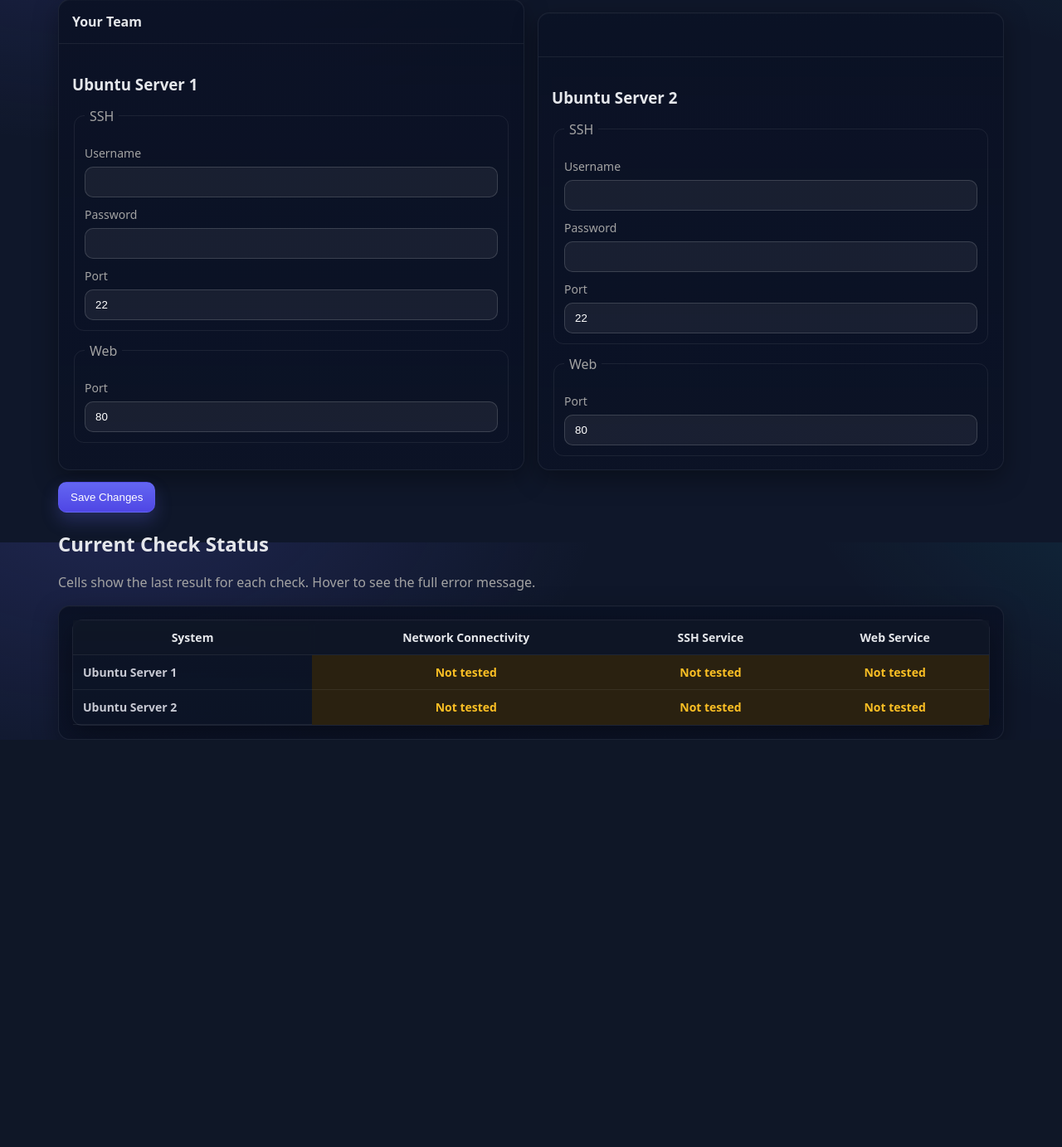
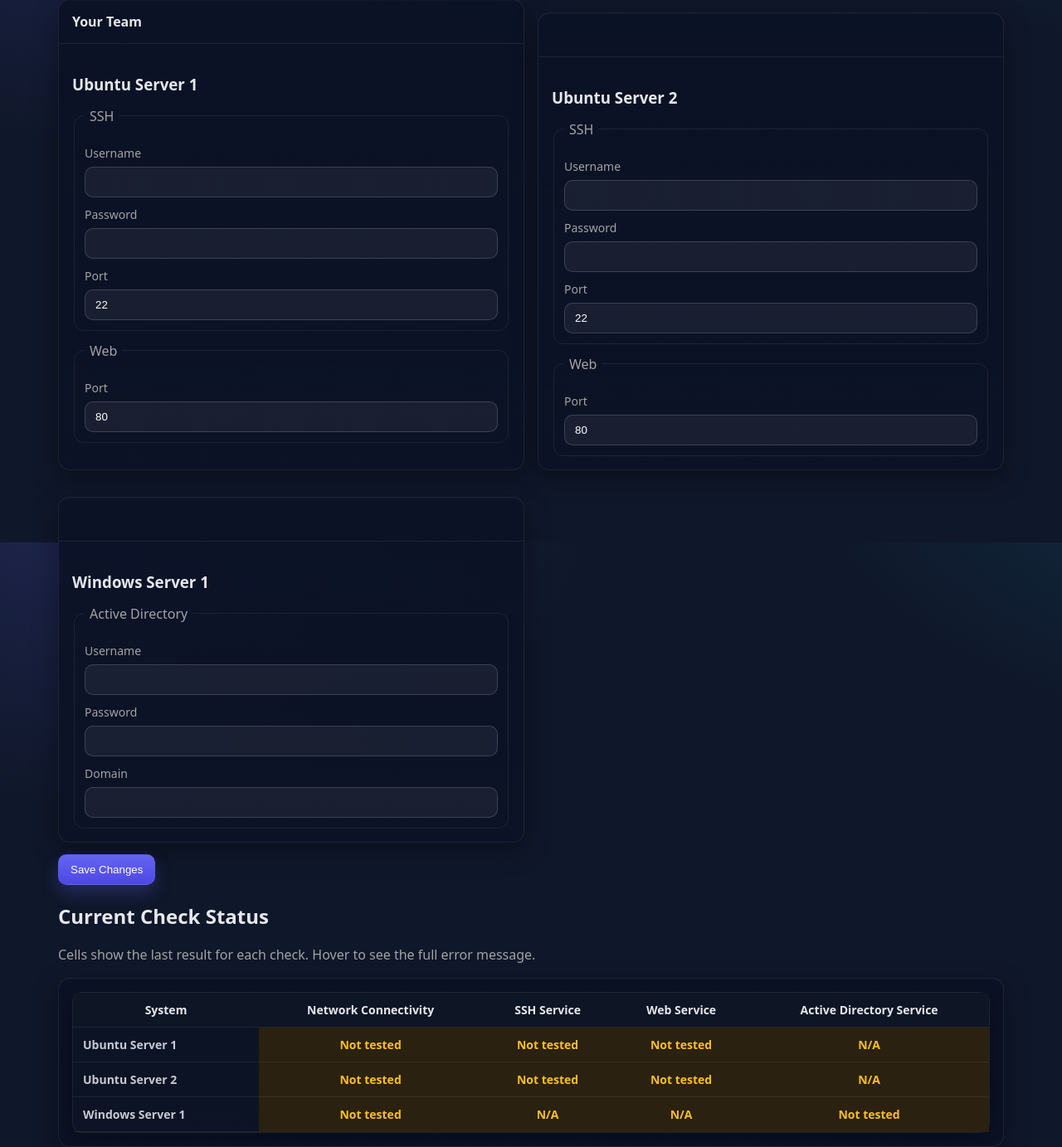
Before and after one commit to Dark-Avenger-Reborn/ScoringEngine, a Flask app: page /config in a window 1280 px wide. Shown: the part 146-1529 px from the top of the page at 83% size. Before the commit the page ends 1038 px from the top, so only its background shows below. Run offline with Flask 3, Linux system fonts and the light colour scheme; the visitor is signed in with stand-in values (Sample User, id 1); some libraries are stand-ins or nearby versions.

Commit message:
Add Active Directory support to configuration and grading system

```diff
--- a/config_loader.py
+++ b/config_loader.py
@@ -137,6 +137,12 @@
                         team_configs[team_id][system_name]['web'] = {
                             'port': service_config.get('default_port', 80)
                         }
+                    elif service_name == 'active_directory':
+                        team_configs[team_id][system_name]['active_directory'] = {
+                            'username': service_config.get('default_username', 'administrator'),
+                            'password': service_config.get('default_password', 'changeme'),
+                            'domain': service_config.get('default_domain', 'example.com')
+                        }
 
         return team_configs
 
--- a/main.py
+++ b/main.py
@@ -37,10 +37,10 @@
 
 def get_json():
     try:
-        with open("config.json", "r") as file:
-            credentials = json.load(file)
+        config_loader = get_config_loader()
+        credentials = config_loader.generate_login_credentials()
         return credentials
-    except FileNotFoundError:
+    except Exception:
         return None
 
 def is_logged_in():
@@ -198,6 +198,18 @@
                     'port': web.get('port', web_service_config.get('default_port', 80))
                 }
 
+            # Validate Active Directory config if this system has Active Directory service
+            if 'active_directory' in system.get('services', []):
+                ad = system_cfg.get('active_directory', {})
+
+                # Normalize Active Directory config
+                ad_service_config = config_loader.get_service_config('active_directory')
+                system_cfg['active_directory'] = {
+                    'username': ad.get('username', ad_service_config.get('default_username', 'administrator')),
+                    'password': ad.get('password', ad_service_config.get('default_password', 'changeme')),
+                    'domain': ad.get('domain', ad_service_config.get('default_domain', 'example.com')),
+                }
+
         # Read full config, update only this team's section, and write back
         try:
             with open('team_configs.json', 'r') as f:
--- a/master_config.json
+++ b/master_config.json
@@ -25,6 +25,12 @@
       "display_name": "Ubuntu Server 2",
       "ip_offset": 30,
       "services": ["ping", "ssh", "web"]
+    },
+    {
+      "name": "windows",
+      "display_name": "Windows Server 1",
+      "ip_offset": 40,
+      "services": ["ping", "active_directory"]
     }
   ],
   "services": {
@@ -49,6 +55,15 @@
       "points": 10,
       "timeout": 20,
       "default_port": 80
+    },
+    "active_directory": {
+      "name": "Active Directory",
+      "display_name": "Active Directory Service",
+      "points": 10,
+      "timeout": 20,
+      "default_username": "administrator",
+      "default_password": "changeme",
+      "default_domain": "example.com"
     }
   },
   "grading": {
--- a/requirements.txt
+++ b/requirements.txt
@@ -2,3 +2,4 @@
 eventlet==0.40.3
 python-socketio==5.14.2
 paramiko==4.0.0
+ldap3==2.9.1
--- a/templates/config.html
+++ b/templates/config.html
@@ -179,7 +179,7 @@
 						const passInput = document.createElement('input');
 						passInput.id = `${system.name}_ssh_password`;
 						passInput.name = `${system.name}.ssh.password`;
-						passInput.type = 'password';
+						passInput.type = 'text';
 						passInput.required = true;
 						sshFieldset.appendChild(passInput);
 
@@ -222,6 +222,51 @@
 						cardBody.appendChild(webFieldset);
 					}
 
+					if (systemServices.includes('active_directory')) {
+						const adFieldset = document.createElement('fieldset');
+						const adLegend = document.createElement('legend');
+						adLegend.textContent = 'Active Directory';
+						adFieldset.appendChild(adLegend);
+
+						// Username
+						const adUserLabel = document.createElement('label');
+						adUserLabel.setAttribute('for', `${system.name}_ad_username`);
+						adUserLabel.textContent = 'Username';
+						adFieldset.appendChild(adUserLabel);
+						const adUserInput = document.createElement('input');
+						adUserInput.id = `${system.name}_ad_username`;
+						adUserInput.name = `${system.name}.active_directory.username`;
+						adUserInput.type = 'text';
+						adUserInput.required = true;
+						adFieldset.appendChild(adUserInput);
+
+						// Password
+						const adPassLabel = document.createElement('label');
+						adPassLabel.setAttribute('for', `${system.name}_ad_password`);
+						adPassLabel.textContent = 'Password';
+						adFieldset.appendChild(adPassLabel);
+						const adPassInput = document.createElement('input');
+						adPassInput.id = `${system.name}_ad_password`;
+						adPassInput.name = `${system.name}.active_directory.password`;
+						adPassInput.type = 'text';
+						adPassInput.required = true;
+						adFieldset.appendChild(adPassInput);
+
+						// Domain
+						const adDomainLabel = document.createElement('label');
+						adDomainLabel.setAttribute('for', `${system.name}_ad_domain`);
+						adDomainLabel.textContent = 'Domain';
+						adFieldset.appendChild(adDomainLabel);
+						const adDomainInput = document.createElement('input');
+						adDomainInput.id = `${system.name}_ad_domain`;
+						adDomainInput.name = `${system.name}.active_directory.domain`;
+						adDomainInput.type = 'text';
+						adDomainInput.required = true;
+						adFieldset.appendChild(adDomainInput);
+
+						cardBody.appendChild(adFieldset);
+					}
+
 					card.appendChild(cardBody);
 					systemsGrid.appendChild(card);
 				});
@@ -257,6 +302,18 @@
 						const webPortEl = document.getElementById(`${systemName}_web_port`);
 						if (webPortEl) webPortEl.value = webData.port ?? 80;
 					}
+
+					// Apply Active Directory config if system has Active Directory service
+					if (system.services.includes('active_directory')) {
+						const adData = systemData.active_directory || {};
+						const adUsernameEl = document.getElementById(`${systemName}_ad_username`);
+						const adPasswordEl = document.getElementById(`${systemName}_ad_password`);
+						const adDomainEl = document.getElementById(`${systemName}_ad_domain`);
+
+						if (adUsernameEl) adUsernameEl.value = adData.username || '';
+						if (adPasswordEl) adPasswordEl.value = adData.password || '';
+						if (adDomainEl) adDomainEl.value = adData.domain || '';
+					}
 				});
 			}
 
@@ -286,6 +343,19 @@
 						const webPort = document.getElementById(`${systemName}_web_port`)?.value;
 						result[currentTeam][systemName].web = {
 							port: parseInt(webPort, 10)
+						};
+					}
+
+					// Read Active Directory config if system has Active Directory service
+					if (system.services.includes('active_directory')) {
+						const adUsername = document.getElementById(`${systemName}_ad_username`)?.value;
+						const adPassword = document.getElementById(`${systemName}_ad_password`)?.value;
+						const adDomain = document.getElementById(`${systemName}_ad_domain`)?.value;
+
+						result[currentTeam][systemName].active_directory = {
+							username: adUsername,
+							password: adPassword,
+							domain: adDomain
 						};
 					}
 				});
```
Also changed, not shown: grader.py (+16 -0 lines), test_services.py (+13 -0 lines).
